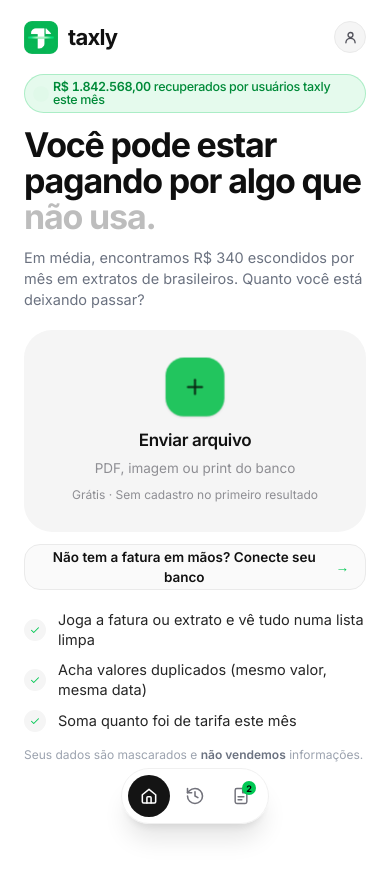
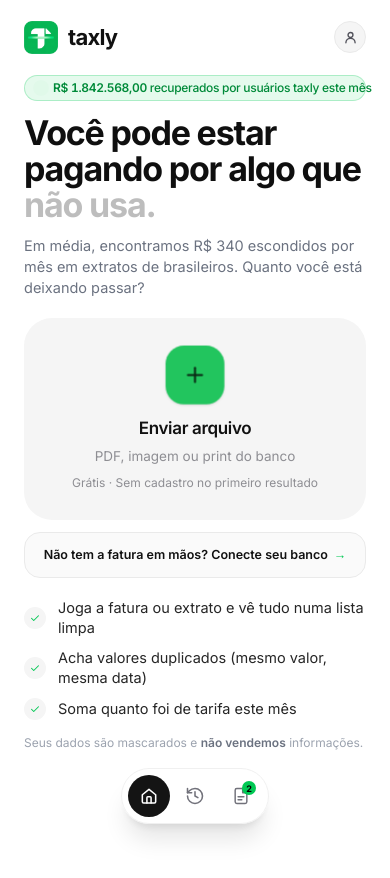
Before and after one commit to uset01/Taxly, a Next.js app: page / in a window 390 px wide. Shown: the top 878 px of the page. Built offline with nearby package versions, Linux system fonts and the light colour scheme.

Commit message:
style(home): ensure bank fallback button and live counter badge stay on a single line on mobile

```diff
--- a/src/components/HomeScreen.tsx
+++ b/src/components/HomeScreen.tsx
@@ -675,10 +675,10 @@ export function HomeScreen() {
               <button
                 type="button"
                 onClick={() => setScreenState("connectBank")}
-                className="mt-3 w-full min-h-[46px] rounded-[16px] bg-[#FAFAFA] dark:bg-[#1E1E20] hover:bg-[#F0F0F0] dark:hover:bg-[#28282A] text-[#111111] dark:text-white text-[13.5px] font-semibold px-4 flex items-center justify-center gap-2 transition-colors cursor-pointer border border-[#EAEAEA] dark:border-[#2C2C2E]"
+                className="mt-3 w-full min-h-[46px] rounded-[16px] bg-[#FAFAFA] dark:bg-[#1E1E20] hover:bg-[#F0F0F0] dark:hover:bg-[#28282A] text-[#111111] dark:text-white text-[11.5px] min-[350px]:text-[12px] min-[380px]:text-[12.5px] min-[410px]:text-[13.5px] font-semibold px-2 min-[360px]:px-2.5 sm:px-4 flex items-center justify-center gap-1.5 sm:gap-2 transition-colors cursor-pointer border border-[#EAEAEA] dark:border-[#2C2C2E] whitespace-nowrap"
               >
-                <span>Não tem a fatura em mãos? Conecte seu banco</span>
-                <span className="text-[#00C853] font-bold">→</span>
+                <span className="whitespace-nowrap">Não tem a fatura em mãos? Conecte seu banco</span>
+                <span className="text-[#00C853] font-bold shrink-0">→</span>
               </button>
 
               {/* Checklist + Nota de Privacidade */}
--- a/src/components/LiveCounter.tsx
+++ b/src/components/LiveCounter.tsx
@@ -36,13 +36,13 @@ export function LiveCounter({
     <div
       role="status"
       aria-live="polite"
-      className={`inline-flex items-center gap-2 px-3 py-1.5 rounded-full bg-[#00C853]/10 border border-[#00C853]/25 select-none ${className}`}
+      className={`inline-flex items-center gap-1.5 min-[360px]:gap-2 px-2.5 min-[360px]:px-3 py-1.5 rounded-full bg-[#00C853]/10 border border-[#00C853]/25 select-none whitespace-nowrap max-w-full ${className}`}
     >
       <span
         aria-hidden="true"
         className="w-2 h-2 rounded-full bg-[#00C853] shrink-0 animate-ping"
       />
-      <p className="text-[12.5px] sm:text-[13px] font-medium text-[#008A39] dark:text-[#22C55E] tracking-tight leading-none">
+      <p className="text-[11px] min-[350px]:text-[11.5px] min-[380px]:text-[12px] sm:text-[13px] font-medium text-[#008A39] dark:text-[#22C55E] tracking-tight leading-none whitespace-nowrap">
         <span
           className={`font-semibold tabular-nums transition-transform duration-200 inline-block ${
             isPulsing ? "scale-105 text-[#00A844]" : ""
```
